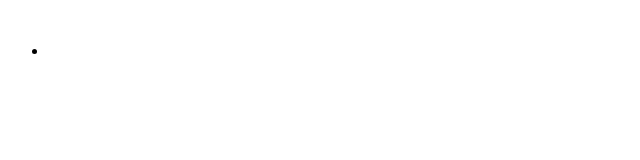
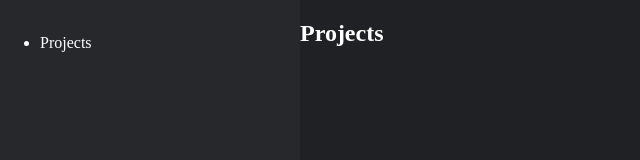
Before and after one commit to HectorLlano/ThatOpenExercise, a plain HTML site: page index.html in a window 1280 px wide. Shown: the whole page, without its empty margins (0-640 px from the left). Drawn offline with Linux system fonts and the light colour scheme.

Commit message:
add style to the webapp

```diff
--- a/index.html
+++ b/index.html
@@ -3,17 +3,20 @@
 <head>
     <meta charset="UTF-8">
     <meta name="viewport" content="width=device-width, initial-scale=1.0">
-    <title>Document</title>
+    <title>Infinity Dashboard</title>
+    <link rel="stylesheet" href="style.css">
 </head>
 <body>
     <aside id="sidebar">
         <img src="" alt="">
         <ul id="nav-buttons">
-            <li></li>
+            <li>Projects</li>
         </ul>
     </aside>
     <main id="content">
-        <header id="page-header"></header>
+        <header id="page-header">
+            <h2>Projects</h2>
+        </header>
         <div id="projects-list">
             <div></div>
         </div>
--- /dev/null
+++ b/style.css
@@ -0,0 +1,17 @@
+body {
+    display: grid;
+    grid-template-columns: 300px 1fr;
+    grid-template-areas: 'sidebar content';
+    height: 100vh;
+    background-color: #202124;
+    color: #ffffff;
+    margin: 0;
+}
+
+#sidebar {
+    background-color: #26282b;
+}
+
+#content {
+
+}
```
